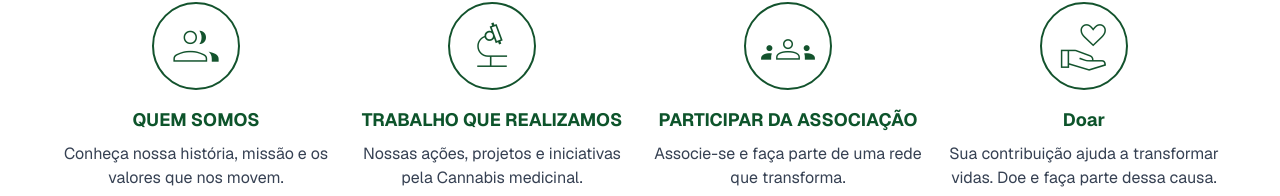
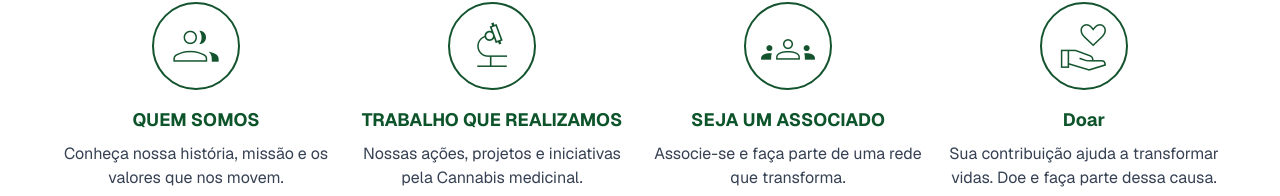
Before and after one commit to tiagoharry/cannalabs, a Next.js app: page / in a window 1280 px wide. Shown: the part 690-886 px from the top of the page. Built offline with nearby package versions, Linux system fonts and the light colour scheme.

Commit message:
texto associado

```diff
--- a/src/app/page.tsx
+++ b/src/app/page.tsx
@@ -50,7 +50,7 @@ export default function Home() {
             <span className="material-symbols-outlined" style={{ fontSize: '60px', color: '#13532D', display: 'inline-block', fontVariationSettings: "'wght' 120" }}>groups</span>
           </div>
           <div className="flex flex-col items-center gap-2">
-            <h2 className="text-lg font-bold text-green-900">PARTICIPAR DA ASSOCIAÇÃO</h2>
+            <h2 className="text-lg font-bold text-green-900">SEJA UM ASSOCIADO</h2>
             <p className="text-gray-700 text-center w-70">
               Associe-se e faça parte de uma rede que transforma.
             </p>
```
